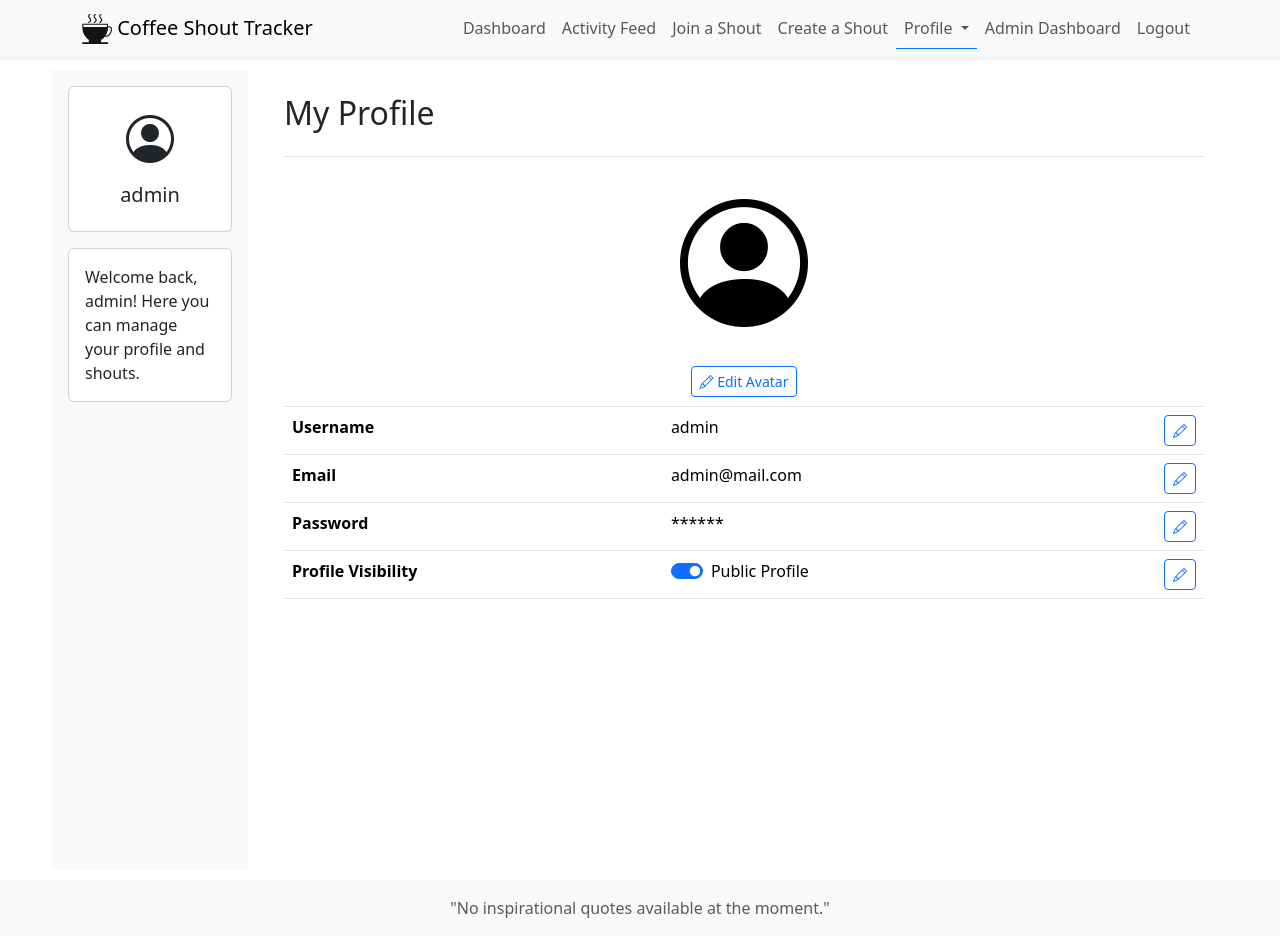
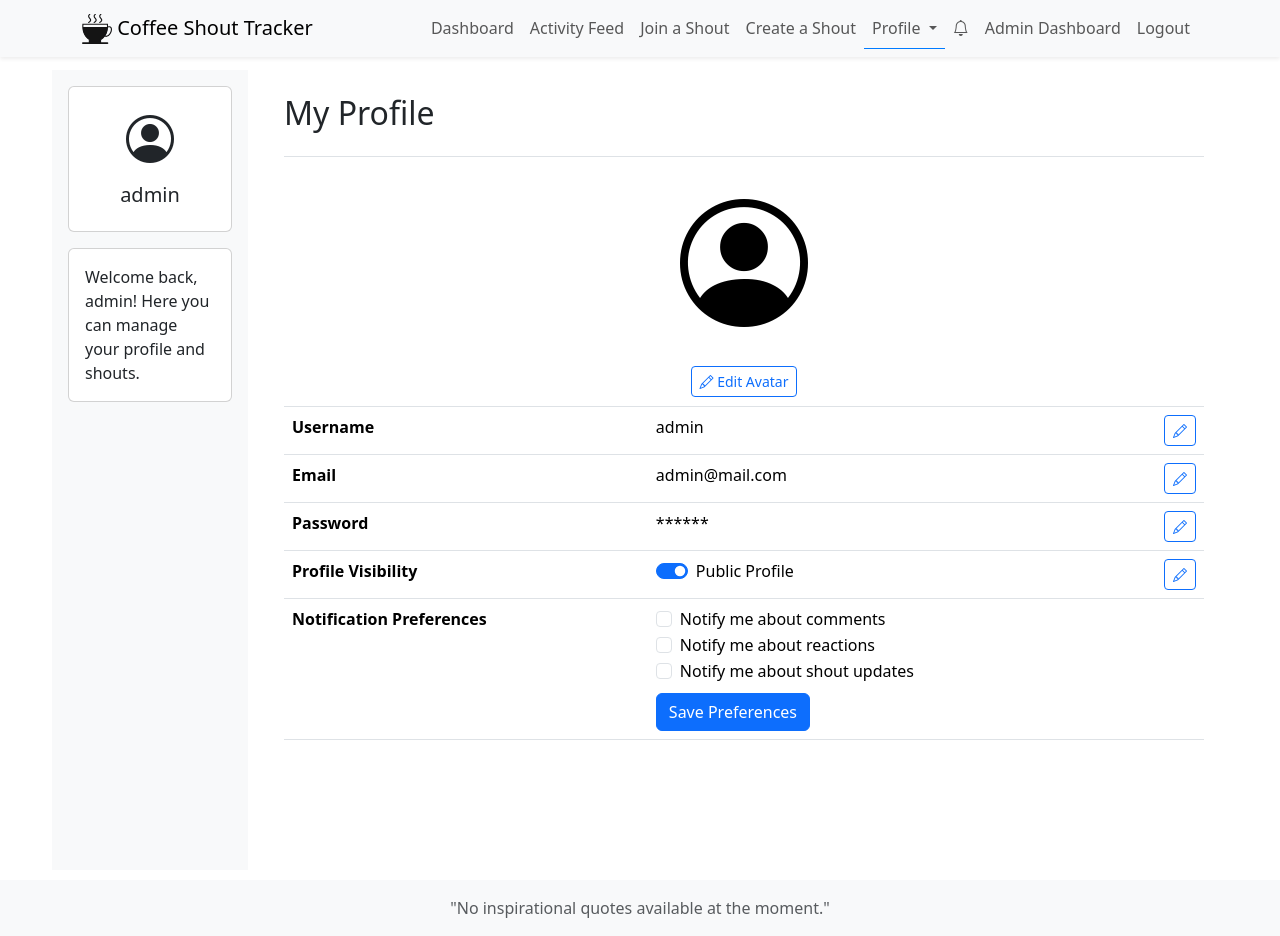
Before and after one commit to douglasbright/coffee_shout_tracker, a Flask app: page /settings/profile in a window 1280 px wide. Run offline with Flask 3, Linux system fonts and the light colour scheme; a user stored in the database is signed in; some libraries are stand-ins or nearby versions.

Commit message:
Add notifications feature
Implement an in-app notification system to alert users of new comments, reactions, or shout updates.

* **Models**: Add `Notification` model and `NotificationType` enum to `app/models.py`. Add relationship to `User` model for notifications.
* **Activity Routes**: Update `app/activity_routes.py` to create notifications for new comments and reactions.
* **Base Template**: Add notification icon with badge in the navbar in `app/templates/base.html`.
* **Notifications Template**: Create `app/templates/notifications.html` to display user notifications.
* **Notification Routes**: Add `app/notification_routes.py` to handle notification-related routes, including displaying notifications and marking them as read.
* **App Initialization**: Register `notification` blueprint in `app/__init__.py`.
* **Profile Settings**: Add options for users to choose notification preferences in `app/templates/settings/profile.html`. Update `app/profile_routes.py` to handle updating user notification preferences.

```diff
--- a/app/__init__.py
+++ b/app/__init__.py
@@ -53,6 +53,7 @@ def create_app():
     from .quote_routes import quote
     from .coffee_shop_routes import coffee_shop
     from .admin_routes import admin
+    from .notification_routes import notification
 
     app.register_blueprint(main)
     app.register_blueprint(activity)
@@ -62,6 +63,7 @@ def create_app():
     app.register_blueprint(quote)
     app.register_blueprint(coffee_shop)
     app.register_blueprint(admin)
+    app.register_blueprint(notification)
 
     # Register the context processor for injecting quotes
     app.context_processor(inject_quote)
--- a/app/profile_routes.py
+++ b/app/profile_routes.py
@@ -117,3 +117,18 @@ def update_profile_visibility():
     current_user.is_public = is_public
     db.session.commit()
     return jsonify({'success': 'Profile visibility updated successfully.'})
+
+@profile.route('/update_notification_preferences', methods=['POST'])
+@login_required
+def update_notification_preferences():
+    data = request.get_json()
+    notify_comments = data.get('notify_comments', False)
+    notify_reactions = data.get('notify_reactions', False)
+    notify_shout_updates = data.get('notify_shout_updates', False)
+
+    current_user.notify_comments = notify_comments
+    current_user.notify_reactions = notify_reactions
+    current_user.notify_shout_updates = notify_shout_updates
+
+    db.session.commit()
+    return jsonify({'success': 'Notification preferences updated successfully.'})
--- a/app/templates/base.html
+++ b/app/templates/base.html
@@ -74,6 +74,14 @@
                             <li><a class="dropdown-item {% if request.endpoint == 'profile.profile_view' %}active{% endif %}" href="{{ url_for('profile.profile_view', user_id=current_user.id) }}">My Profile</a></li>
                             <li><a class="dropdown-item {% if request.endpoint == 'profile.settings_profile' %}active{% endif %}" href="{{ url_for('profile.settings_profile') }}">Settings</a></li>
                         </ul>
+                    </li>
+                    <li class="nav-item {% if request.endpoint == 'notification.notifications' %}active{% endif %}">
+                        <a class="nav-link" href="{{ url_for('notification.notifications') }}">
+                            <i class="bi bi-bell"></i>
+                            {% if current_user.notifications|selectattr('is_read', 'equalto', False)|list|length > 0 %}
+                                <span class="badge bg-danger">{{ current_user.notifications|selectattr('is_read', 'equalto', False)|list|length }}</span>
+                            {% endif %}
+                        </a>
                     </li>
                     {% if current_user.is_admin %}
                     <li class="nav-item {% if request.endpoint == 'admin.dashboard' %}active{% endif %}">
--- a/app/templates/settings/profile.html
+++ b/app/templates/settings/profile.html
@@ -77,6 +77,29 @@
             </td>
         </tr>
 
+        <!-- Notification Preferences Section -->
+        <tr>
+            <td><strong>Notification Preferences</strong></td>
+            <td>
+                <form id="notificationPreferencesForm">
+                    <div class="form-check">
+                        <input class="form-check-input" type="checkbox" id="notifyComments" {% if current_user.notify_comments %}checked{% endif %}>
+                        <label class="form-check-label" for="notifyComments">Notify me about comments</label>
+                    </div>
+                    <div class="form-check">
+                        <input class="form-check-input" type="checkbox" id="notifyReactions" {% if current_user.notify_reactions %}checked{% endif %}>
+                        <label class="form-check-label" for="notifyReactions">Notify me about reactions</label>
+                    </div>
+                    <div class="form-check">
+                        <input class="form-check-input" type="checkbox" id="notifyShoutUpdates" {% if current_user.notify_shout_updates %}checked{% endif %}>
+                        <label class="form-check-label" for="notifyShoutUpdates">Notify me about shout updates</label>
+                    </div>
+                    <button type="submit" class="btn btn-primary mt-2">Save Preferences</button>
+                </form>
+            </td>
+            <td class="text-end"></td>
+        </tr>
+
     </tbody>
 </table>
 
@@ -138,6 +161,35 @@
                 }
             });
         });
+
+        // Handle notification preferences form submission
+        var notificationPreferencesForm = document.getElementById('notificationPreferencesForm');
+        notificationPreferencesForm.addEventListener('submit', function(event) {
+            event.preventDefault();
+            var notifyComments = document.getElementById('notifyComments').checked;
+            var notifyReactions = document.getElementById('notifyReactions').checked;
+            var notifyShoutUpdates = document.getElementById('notifyShoutUpdates').checked;
+
+            fetch('{{ url_for("profile.update_notification_preferences") }}', {
+                method: 'POST',
+                headers: {
+                    'Content-Type': 'application/json'
+                },
+                body: JSON.stringify({
+                    notify_comments: notifyComments,
+                    notify_reactions: notifyReactions,
+                    notify_shout_updates: notifyShoutUpdates
+                })
+            })
+            .then(response => response.json())
+            .then(data => {
+                if (data.success) {
+                    alert('Notification preferences updated successfully.');
+                } else {
+                    alert('Failed to update notification preferences.');
+                }
+            });
+        });
     });
 </script>
 
```
Also changed, not shown: app/activity_routes.py (+21 -1 lines), app/models.py (+19 -0 lines), app/notification_routes.py (added, +22 -0 lines), app/templates/notifications.html (added, +18 -0 lines).
